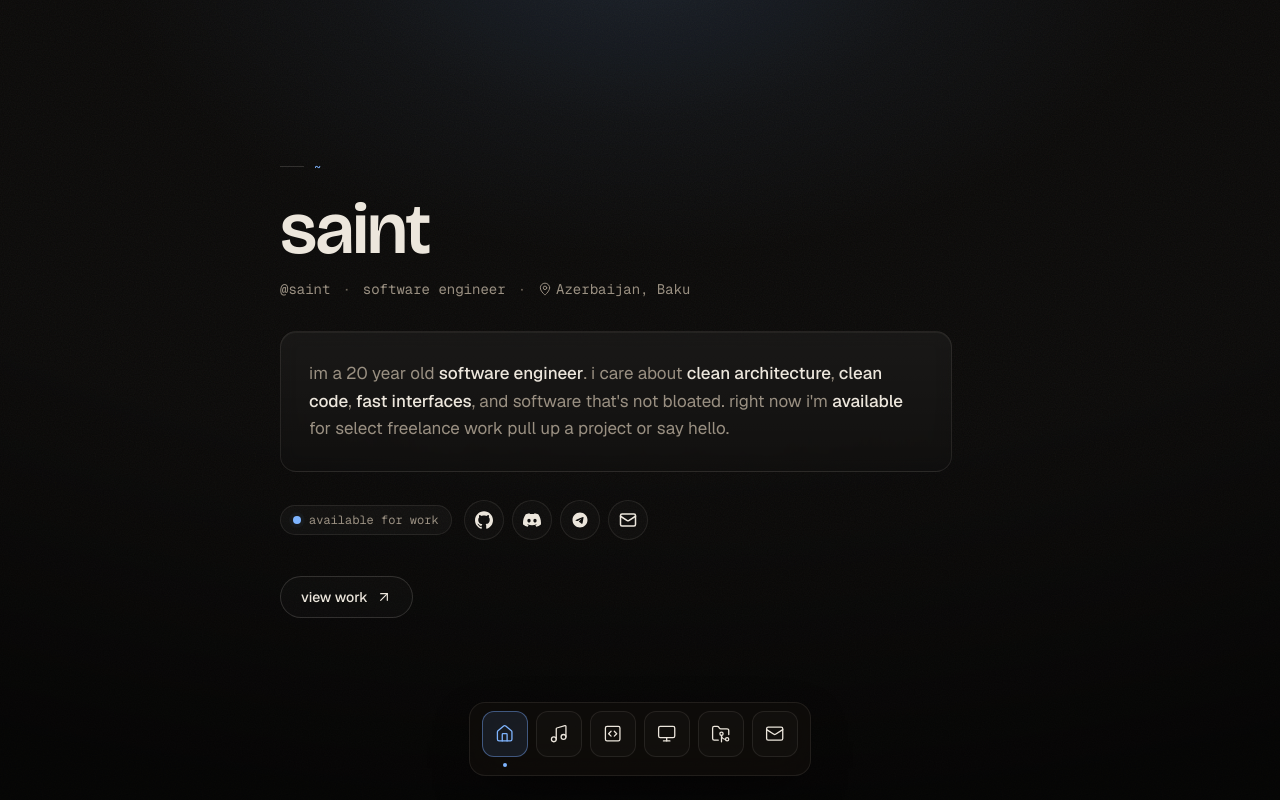
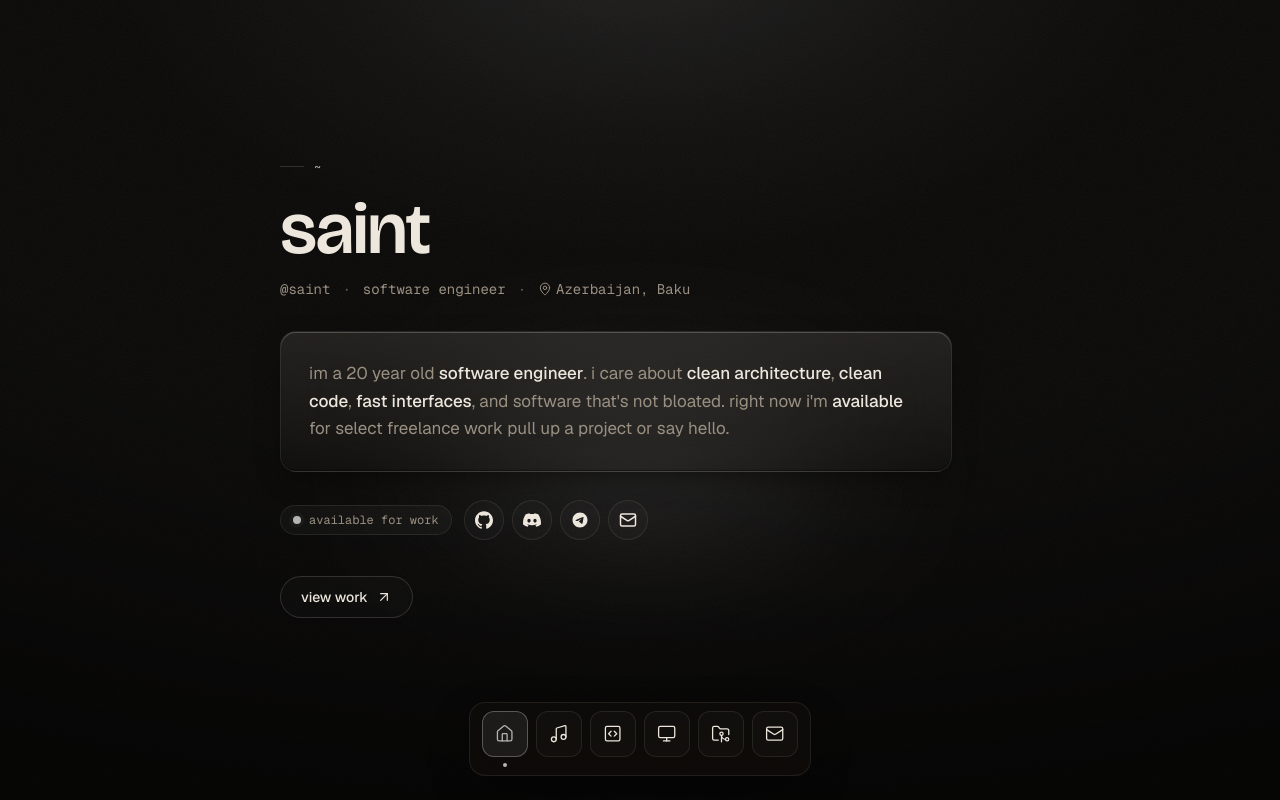
Before and after one commit to yvesdeniz/portofolio, a Next.js app: page / in a window 1280 px wide. Built offline with nearby package versions, Linux system fonts and the light colour scheme; no server answers.

Commit message:
feat: change cards, accents was broken and update metadata.

```diff
--- a/src/app/globals.css
+++ b/src/app/globals.css
@@ -14,8 +14,8 @@
   /* lines + accent */
   --color-line: rgba(236, 230, 220, 0.09); /* hairline borders */
   --color-line-strong: rgba(236, 230, 220, 0.16);
-  --accent-raw: #6c98e0; /* raw input — signature amber (phosphor) */
-  --color-accent: oklch(from var(--accent-raw) 0.77 0.14 h); /* hue from raw, brand L/C pinned */
+  --accent-raw: #5c5c5c; /* raw input — signature amber (phosphor) */
+  --color-accent: oklch(from var(--accent-raw) 0.77 c h); /* L pinned; chroma + hue from raw (gray in -> gray out) */
   --color-accent-soft: oklch(from var(--color-accent) calc(l + 0.12) calc(c * 0.85) h); /* lighter, for glows */
   --color-accent-ink: oklch(from var(--color-accent) 0.2 calc(c * 0.3) h); /* dark text on accent fills */
 
--- a/src/app/layout.tsx
+++ b/src/app/layout.tsx
@@ -16,7 +16,7 @@ const bricolage = Bricolage_Grotesque({
 });
 
 export const metadata: Metadata = {
-  title: `${profile.name} ${profile.role}`,
+  title: `${profile.name}`,
   description: `${profile.name}, ${profile.role}. ${profile.bio.replace(/\*\*/g, "")}`,
   icons: {
     icon: './icon.png'
--- a/src/app/page.tsx
+++ b/src/app/page.tsx
@@ -74,7 +74,6 @@ export default function Home() {
         </Link>
       </div>
 
-      {/* floating now-playing island — appears only while a track is live */}
       <NowPlayingIsland />
     </PageShell>
   );
--- a/src/app/projects/[slug]/page.tsx
+++ b/src/app/projects/[slug]/page.tsx
@@ -69,10 +69,10 @@ export default async function ProjectPage({
       </header>
 
       {/* hero placeholder */}
-      <GlassCard className="relative mt-8 grid aspect-[16/9] place-items-center overflow-hidden p-0">
+      {/* <GlassCard className="relative mt-8 grid aspect-[16/9] place-items-center overflow-hidden p-0">
         <div className="absolute inset-0 bg-gradient-to-br from-accent/12 via-transparent to-transparent" />
         <FolderGit2 className="relative h-9 w-9 text-subtle" strokeWidth={1.3} />
-      </GlassCard>
+      </GlassCard> */}
 
       {/* overview */}
       <section className="mt-10">
--- a/src/components/Background.tsx
+++ b/src/components/Background.tsx
@@ -19,6 +19,14 @@ export function Background() {
             "radial-gradient(60% 80% at 50% -10%, color-mix(in oklab, var(--color-accent) 14%, transparent), color-mix(in oklab, var(--color-accent) 4%, transparent) 40%, transparent 70%)",
         }}
       />
+      {/* mid-page ambient blob — gives the frosted cards something to refract */}
+      <div
+        className="absolute left-1/2 top-[38%] h-[42vh] w-[80vw] max-w-3xl -translate-x-1/2 blur-3xl"
+        style={{
+          background:
+            "radial-gradient(50% 50% at 50% 50%, color-mix(in oklab, var(--color-accent) 22%, transparent), transparent 72%)",
+        }}
+      />
       {/* vignette */}
       <div
         className="absolute inset-0"
--- a/src/components/GlassCard.tsx
+++ b/src/components/GlassCard.tsx
@@ -16,11 +16,15 @@ export function GlassCard({
   return (
     <Tag
       className={cn(
-        "relative rounded-2xl border border-line",
-        "bg-gradient-to-b from-white/[0.045] to-white/[0.012]",
-        "shadow-[inset_0_1px_0_rgba(236,230,220,0.06)] backdrop-blur-sm",
+        "relative isolate rounded-2xl border border-white/[0.08]",
+        // frosted, vivid glass: blur + saturation bloom of whatever sits behind
+        "backdrop-blur-xl backdrop-saturate-150",
+        // luminous fill, brighter at the top like light pooling on the surface
+        "bg-gradient-to-b from-[rgba(236,230,220,0.10)] to-[rgba(236,230,220,0.02)]",
+        // specular top rim + dark refraction edge at the base + soft floating shadow
+        "shadow-[inset_0_1px_0_0_rgba(236,230,220,0.22),inset_0_-1px_1px_0_rgba(0,0,0,0.35),0_10px_34px_-14px_rgba(0,0,0,0.7)]",
         interactive &&
-          "transition duration-300 ease-[cubic-bezier(0.22,1,0.36,1)] hover:-translate-y-0.5 hover:border-line-strong hover:shadow-[inset_0_1px_0_rgba(236,230,220,0.08),0_18px_40px_-24px_rgba(0,0,0,0.8)]",
+          "transition duration-300 ease-[cubic-bezier(0.22,1,0.36,1)] hover:-translate-y-0.5 hover:border-white/[0.14] hover:shadow-[inset_0_1px_0_0_rgba(236,230,220,0.3),inset_0_-1px_1px_0_rgba(0,0,0,0.35),0_22px_46px_-22px_rgba(0,0,0,0.85)]",
         className,
       )}
     >
```
